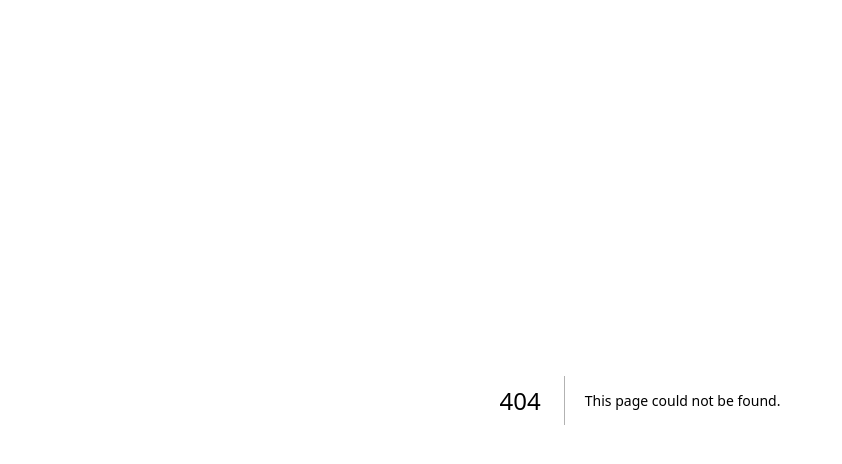
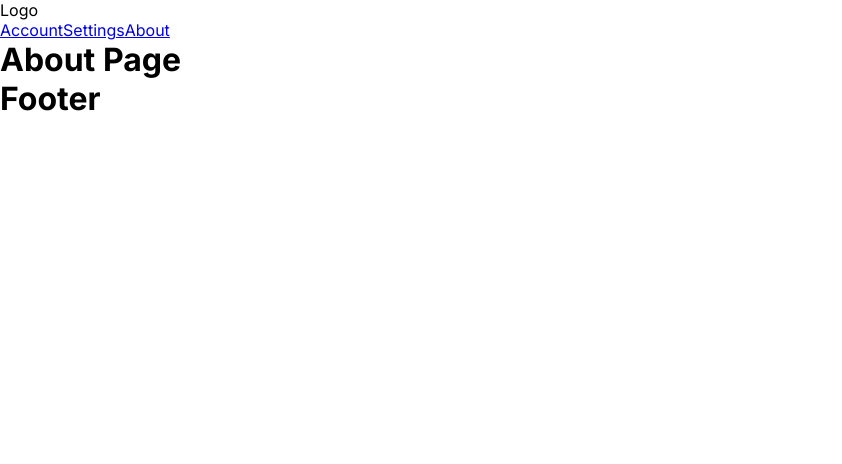
Before and after one commit to TypingLizard/Frontend, a Next.js app: page /about in a window 1280 px wide. Before the commit this address had no page. Shown: the top 464 px of the page, without its empty margins (0-842 px from the left). Built offline with nearby package versions, Linux system fonts and the light colour scheme.

Commit message:
Did some more setup. + folder structure + error.tsx // displayed when error + loading.tsx // displayed when loading + layout.tsx

```diff
--- /dev/null
+++ b/src/app/about/page.tsx
@@ -0,0 +1,11 @@
+import React from 'react';
+
+const AboutPage = () => {
+    return (
+        <div>
+            <h1>About Page</h1>
+        </div>
+    );
+};
+
+export default AboutPage;
--- a/src/app/layout.tsx
+++ b/src/app/layout.tsx
@@ -1,6 +1,8 @@
 import type { Metadata } from "next";
 import { Inter } from "next/font/google";
 import "./globals.css";
+import Navbar from "@/components/navbar/Navbar";
+import Footer from "@/components/footer/Footer";
 
 const inter = Inter({ subsets: ["latin"] });
 
@@ -16,7 +18,11 @@ export default function RootLayout({
 }>) {
   return (
     <html lang="en">
-      <body className={inter.className}>{children}</body>
+      <body className={inter.className}>
+        <Navbar/>
+        {children}
+        <Footer/>
+      </body>
     </html>
   );
 }
--- /dev/null
+++ b/src/components/footer/Footer.tsx
@@ -0,0 +1,11 @@
+import React from 'react';
+
+const Footer = () => {
+    return (
+        <div>
+            <h1>Footer</h1>
+        </div>
+    );
+};
+
+export default Footer;
--- /dev/null
+++ b/src/components/navbar/Navbar.tsx
@@ -0,0 +1,17 @@
+import React from 'react';
+import Link from "next/link";
+
+const Navbar = () => {
+    return (
+        <div>
+            <div>Logo</div>
+            <div>
+                <Link href={"/account"}>Account</Link>
+                <Link href={"/settings"}>Settings</Link>
+                <Link href={"/about"}>About</Link>
+            </div>
+        </div>
+    );
+};
+
+export default Navbar;
```
Also changed, not shown: src/app/(auth)/login/page.tsx (added, +11 -0 lines), src/app/account/page.tsx (added, +11 -0 lines), src/app/error.tsx (added, +13 -0 lines), src/app/loading.tsx (added, +11 -0 lines), src/app/settings/page.tsx (added, +11 -0 lines).
